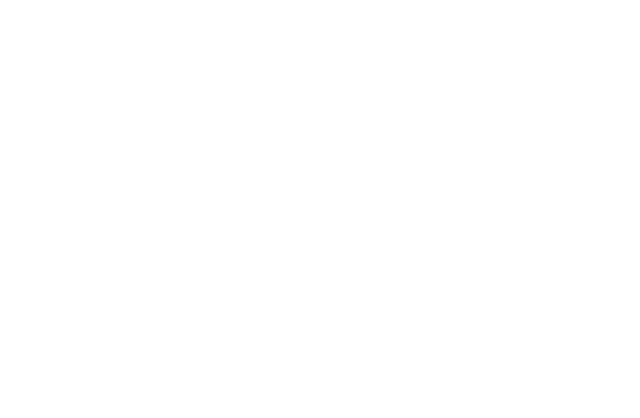
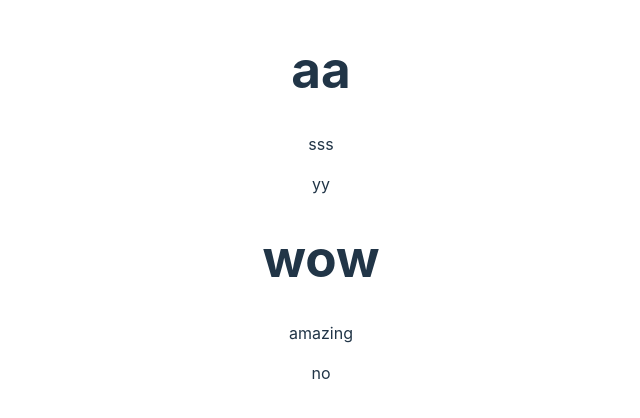
Before and after one commit to Wisambebar1/02-12-2024, a React (Vite) app in the folder taskapp/: page / in a window 1280 px wide. Shown: the part 196-614 px from the top of the page, without its empty margins (319-959 px from the left). Built offline with nearby package versions, Linux system fonts and the light colour scheme.

Commit message:
there was a naming confolict in the map function between task component and props that i pass to the component as task, instead we changed it to item and then it worked

```diff
--- a/taskapp/src/App.jsx
+++ b/taskapp/src/App.jsx
@@ -1,9 +1,10 @@
 import './App.css'
-import Task from './Components/Task/Task'
+import Tasklist from './Components/Tasklist/Tasklist'
 import Tasks from './Components/Tasks/Tasks'
 function App() {
   return (
     <div>
+      <Tasklist Tasks={Tasks}/>
     </div>
   )
 }
--- a/taskapp/src/Components/Task/Task.jsx
+++ b/taskapp/src/Components/Task/Task.jsx
@@ -1,9 +1,9 @@
-const Task=({Tasks})=>{
+const Task=({Task})=>{
     return(
         <div>
-            <h1>{Tasks.title}</h1>
-            <p>{Tasks.description}</p>
-            <p>{Tasks.isCompleted}</p>
+            <h1>{Task.title}</h1>
+            <p>{Task.description}</p>
+            <p>{Task.isCompleted}</p>
         </div>
     )
 }
--- a/taskapp/src/Components/Tasklist/Tasklist.jsx
+++ b/taskapp/src/Components/Tasklist/Tasklist.jsx
@@ -1,7 +1,12 @@
-const Tasklist=()=>{
+import Task from "../Task/Task"
+const Tasklist=({Tasks})=>{
     return(
         <div>
-
+            {Tasks.map((item,index)=>{
+                return(
+                <Task Task={item} key={index}/>
+                )
+            })}
         </div>
     )
 }
--- a/taskapp/src/Components/Tasks/Tasks.jsx
+++ b/taskapp/src/Components/Tasks/Tasks.jsx
@@ -1,2 +1,5 @@
-const Tasks={title:["aa"],description:["sss"],isCompleted:["yy"]}
+const Tasks=[
+    {title:"aa",description:"sss",isCompleted:"yy"},
+    {title:"wow",description:"amazing",isCompleted:"no"}
+]
 export default Tasks
```
